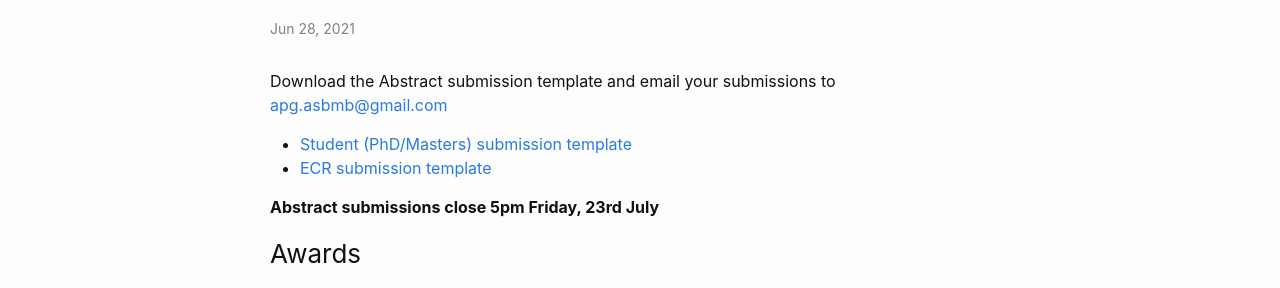
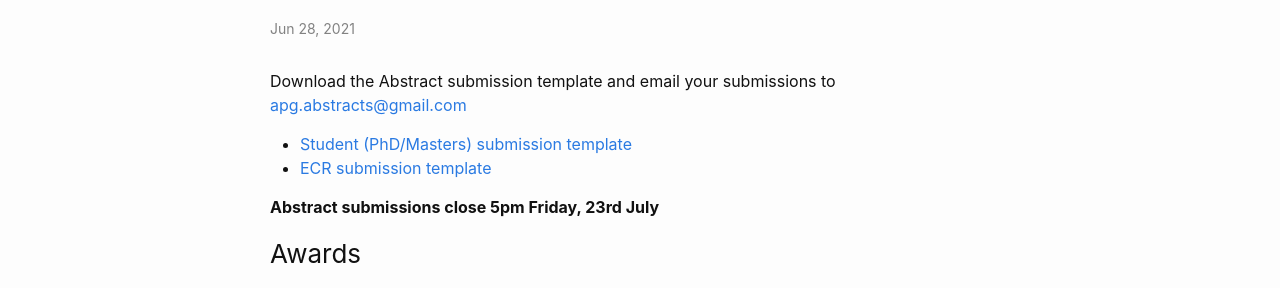
Before and after one commit to apg-asbmb/apg-asbmb.github.io, a Jekyll site: the page built from _posts/2021-06-28-awardsfest.md, in a window 1280 px wide and 900 px high. Shown: the part 215-503 px from the top of the window. Built offline with Jekyll 4.4.1, drawn with Linux system fonts in a browser that asks for light colours.

Commit message:
fix email

```diff
--- a/_posts/2021-06-28-awardsfest.md
+++ b/_posts/2021-06-28-awardsfest.md
@@ -4,7 +4,7 @@ title: "AwardsFest 2021"
 categories: events
 ---
 
-Download the Abstract submission template and email your submissions to [apg.asbmb@gmail.com](mailto:apg.asbmb@gmail.com)
+Download the Abstract submission template and email your submissions to [apg.abstracts@gmail.com](mailto:apg.abstracts@gmail.com)
 
  - [Student (PhD/Masters) submission template][1]
  - [ECR submission template][2]
```
